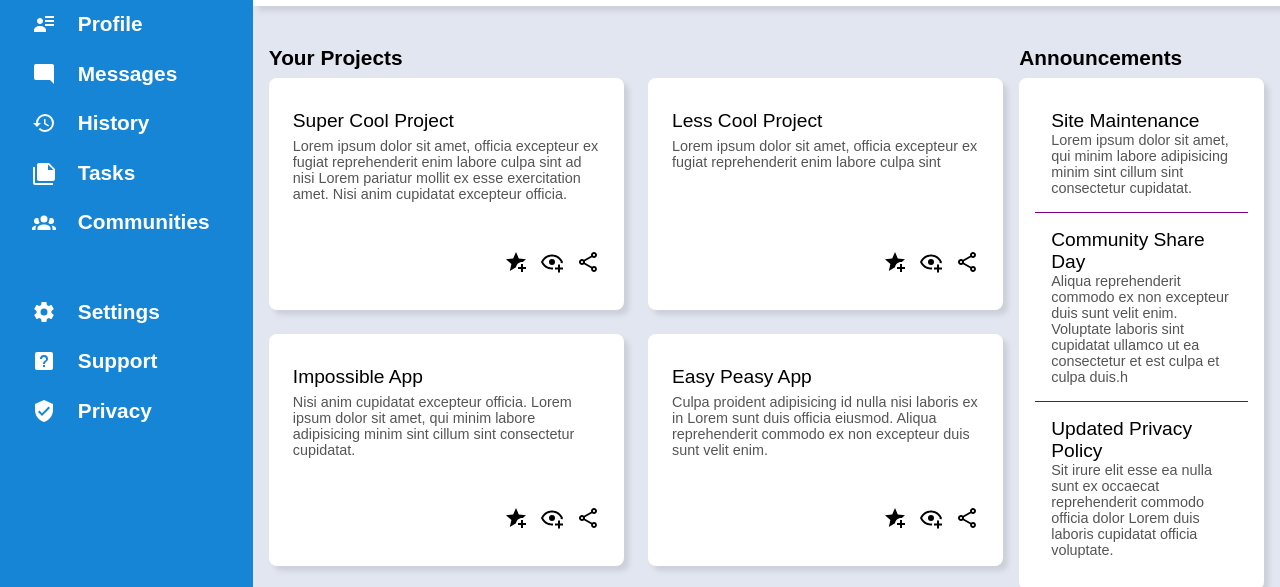
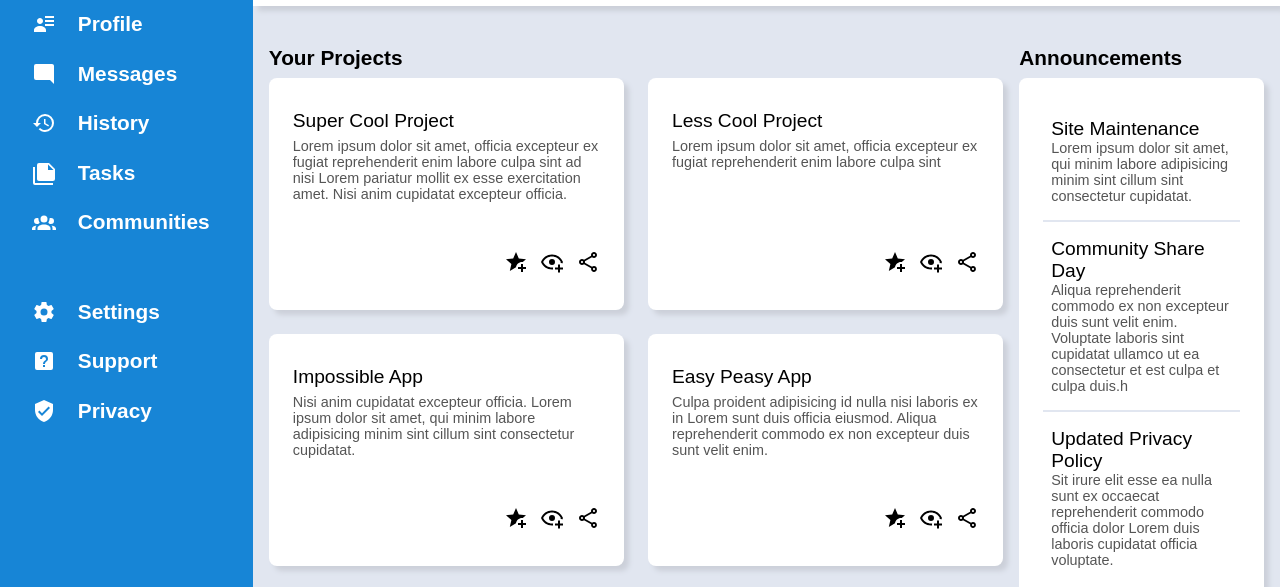
Before and after one commit to TimoW3rn3r/admin-dashboard, a plain HTML site: page index.html in a window 1280 px wide. Shown: the part 183-770 px from the top of the page. Drawn offline with Linux system fonts and the light colour scheme.

Commit message:
Fix announcment separator color and size

```diff
--- a/css/style.css
+++ b/css/style.css
@@ -204,21 +204,21 @@ body {
 
 .announcements-board {
   background-color: white;
-  padding: 16px;
+  padding: 24px;
   border-radius: 8px;
 }
 
 .announcements {
-  background-color: purple;
+  background-color: var(--main-content-background);
   display: grid;
   grid-template-columns: 1fr;
   grid-template-rows: 1fr, 1fr, 1fr;
-  gap: 1px;
+  gap: 2px;
 }
 
 .announcement {
   background-color: white;
-  padding: 16px;
+  padding: 16px 8px;
 }
 
 .trendings {
```
